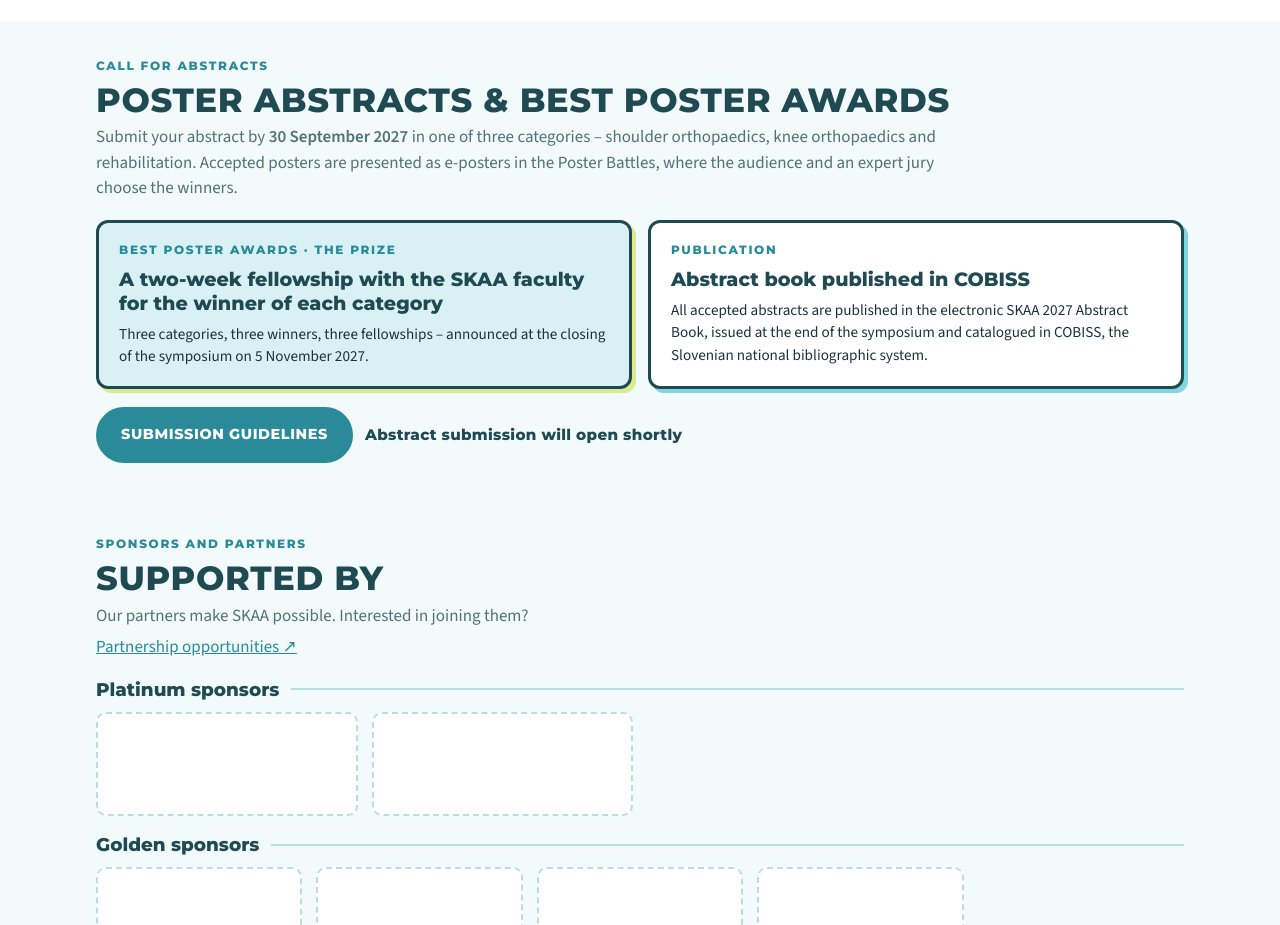
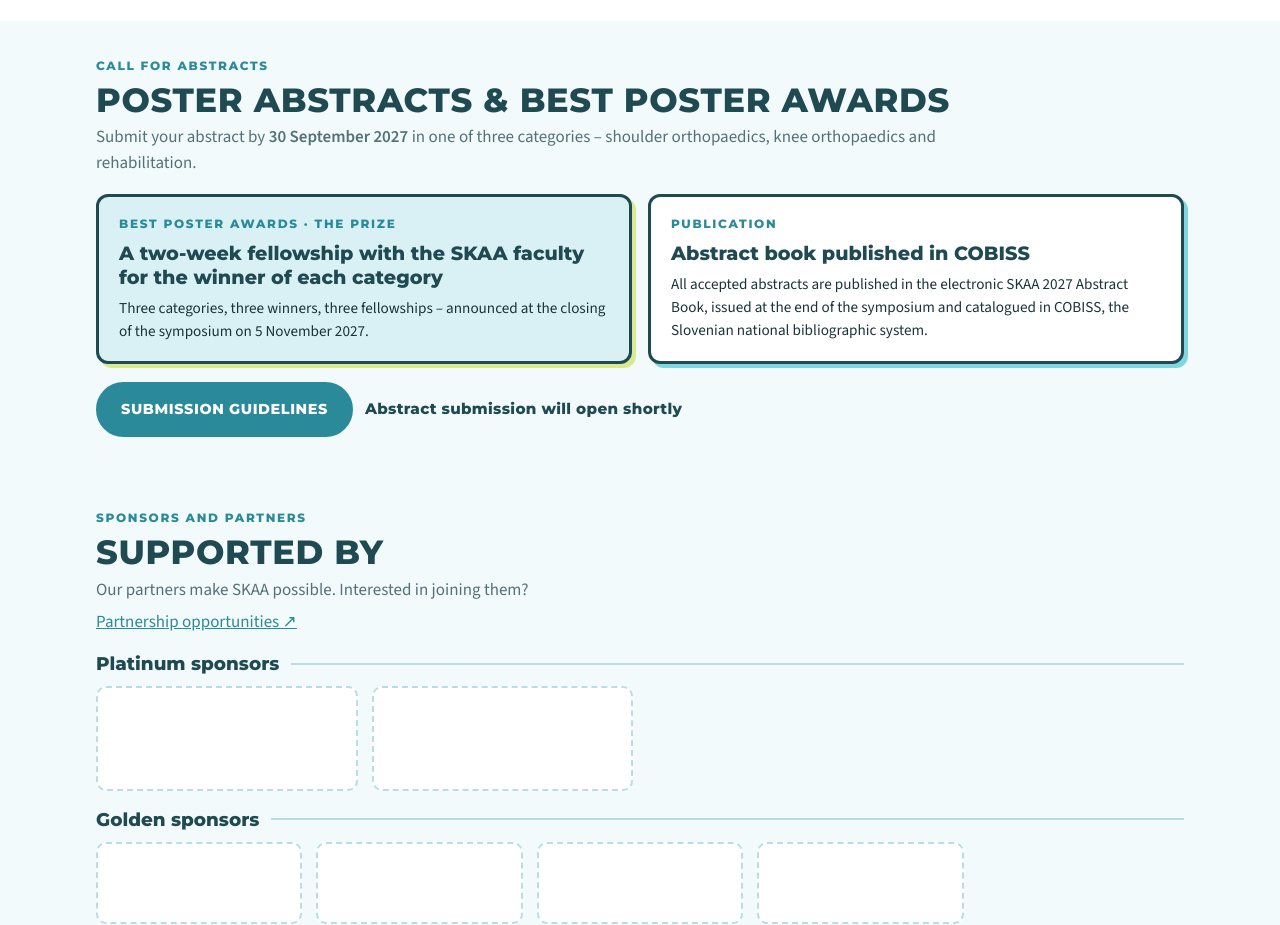
Before and after one commit to ivanahrvatin-rgb/skaa-si, a plain HTML site: page index.html in a window 1280 px wide. Shown: the part 1940-2865 px from the top of the page. Drawn offline with Linux system fonts and the light colour scheme.

Commit message:
Home page: sentence about e-posters removed from the call-for-abstracts intro
Co-Authored-By: Claude Fable 5.1 <noreply@anthropic.com>
Claude-Session: https://claude.ai/code/session_01UctKKNYtk9MYMcKBNg5a5s

```diff
--- a/index.html
+++ b/index.html
@@ -472,7 +472,7 @@ footer .mail{color:#aee7ee;user-select:all}
     <div class="sect-head">
       <span class="eyebrow">Call for abstracts</span>
       <h2>Poster abstracts &amp; Best Poster Awards</h2>
-      <p>Submit your abstract by <b>30 September 2027</b> in one of three categories – shoulder orthopaedics, knee orthopaedics and rehabilitation. Accepted posters are presented as e-posters in the Poster Battles, where the audience and an expert jury choose the winners.</p>
+      <p>Submit your abstract by <b>30 September 2027</b> in one of three categories – shoulder orthopaedics, knee orthopaedics and rehabilitation.</p>
     </div>
     <div class="abs-box">
       <div class="abs-item prize">
```
